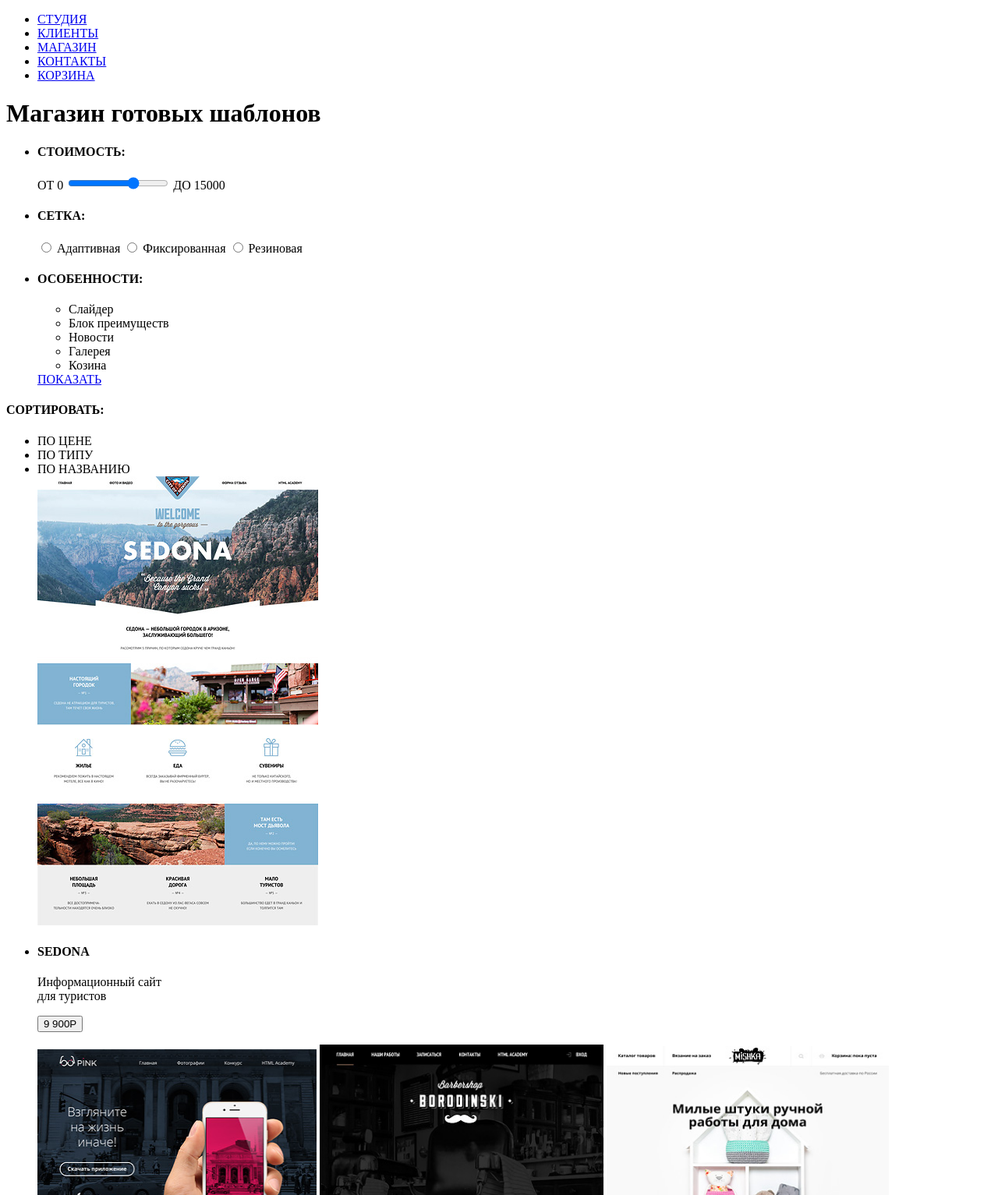
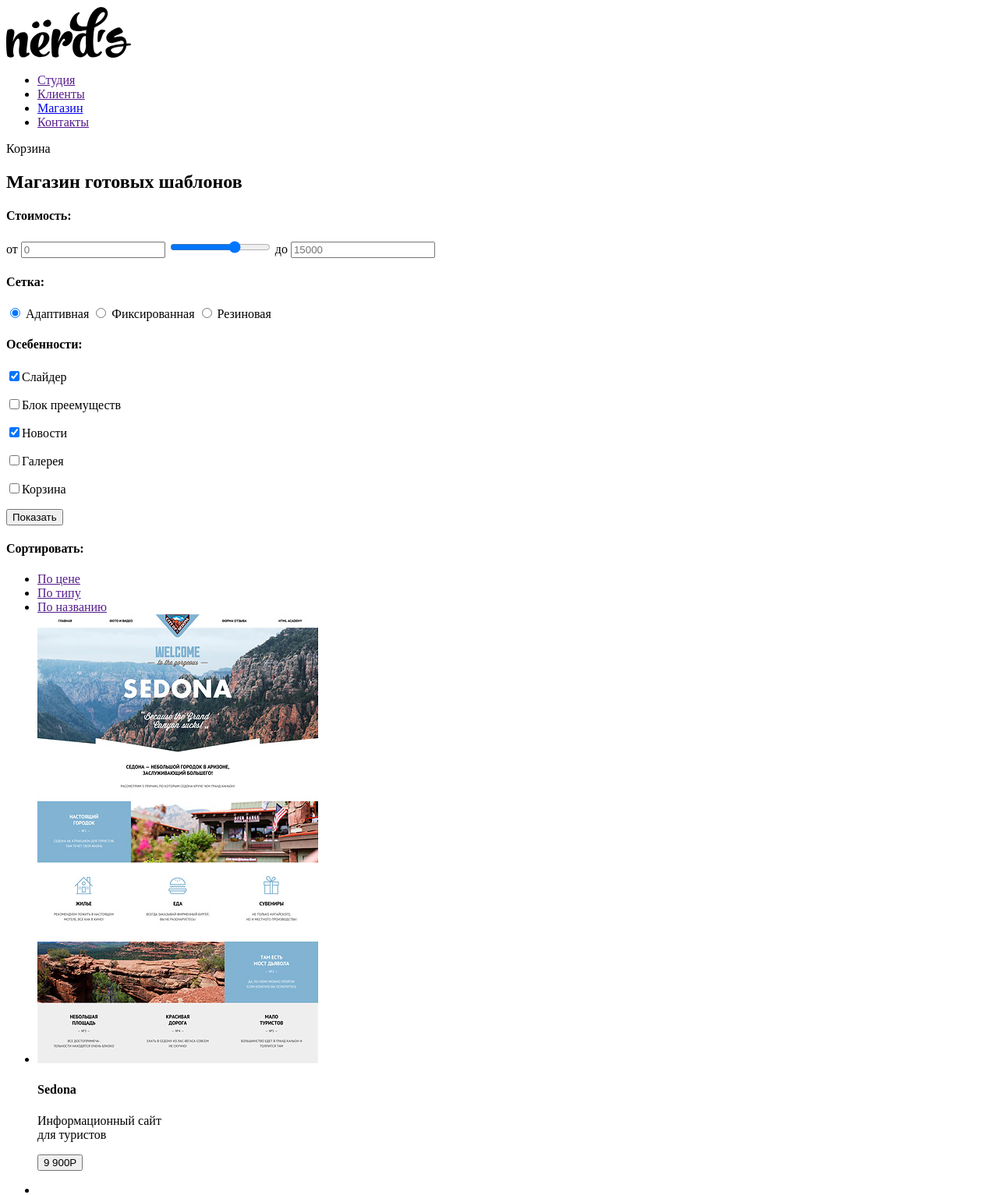
Before and after one commit to Squappi/663617-nerds-29, a plain HTML site: page catalog.html in a window 1280 px wide. Shown: the top 1533 px of the page at 78% size. Drawn offline with Linux system fonts and the light colour scheme.

Commit message:
Исправил ошибки разметки

```diff
--- a/catalog.html
+++ b/catalog.html
@@ -1,76 +1,74 @@
 <!DOCTYPE html>
-<html>
+<html lang="ru">
 <head>
-	<title>
-
-	</title>
+	<meta charset="utf-8">
+	<title>HTML Academy: Нёрдс</title>
 </head>
 <body>
 	<header>
   		<nav>
+  			<img src="img/svg/nerds-logo.svg" alt="" width="" height="">
   			<ul>
   				<li>
-  					<a href="blank.html">СТУДИЯ</a>
+  					<a href="">Студия</a>
   				</li>
   				<li>
-  					<a href="blank.html">КЛИЕНТЫ</a>
+  					<a href="">Клиенты</a>
   				</li>
-  				<li><a href="catalog.html">МАГАЗИН</a></li>
+  				<li><a href="catalog.html">Магазин</a></li>
   				<li>
-  					<a href="blank.html">КОНТАКТЫ</a>
+  					<a href="">Контакты</a>
   				</li>
-  				<li><a href="blank.html">КОРЗИНА</a></li>
   			</ul>
+  			<p>Корзина</p>
   		</nav>
 
   	</header>
   	<main>
+  		<section>
   			<h1>Магазин готовых шаблонов</h1>
-  		<section>
-  			<ul>
-  				<li>
-  				<div class="">
-  					<label for="cost"><h4>СТОИМОСТЬ:</h4></label>
-  					ОТ 0 <input type="range" name="cost" id="cost" min="0" max="15000" step="10000"> ДО 15000
+  				<div class="cost">
+  					<h4>Стоимость:</h4>
+  					<label for="cost"></label>
+  					от <input type="text" name="price-low" placeholder="0">
+  					 <input type="range" name="cost" id="cost" min="0" max="15000" step="1" value="10000">
+  					 до <input type="text" name="price-high" placeholder="15000">
   				</div>
-  				</li>
-  			<li>
+  			<div class="radio">
   			<form action="">
-  				<h4>СЕТКА:</h4>
-  					<div class="">
-  						<input type="radio" name="grid" id="button1" value="Adaptive">
-  						<label for="button1" checked>Адаптивная</label>
+  				<div class="form_blok"></div>
+  				<h4>Сетка:</h4>
+  						<input type="radio" name="grid" id="button1" value="Adaptive" checked>
+  						<label for="button1">Адаптивная</label>
   						<input type="radio" name="grid" value="Fixed" id="button2">
   						<label for="button2">Фиксированная</label>
   						<input type="radio" name="grid" value="Rubber" id="button3">
   						<label for="button3">Резиновая</label>
   			</div>
   			</form>
-  			</li>
-  			<li>
-  			<h4>ОСОБЕННОСТИ:</h4>
+  			<div class="features">
+  				<h4>Осебенности:</h4>
+  					<form action="">
+  						<p><input type="checkbox" name="Slider" value="Slider" checked>Слайдер</p>
+  						<p><input type="checkbox" name="Advantages" value="Advantages">Блок преемуществ</p>
+  						<p><input type="checkbox" name="News" value="News" checked>Новости</p>
+  						<p><input type="checkbox" name="Gallery" value="Gallery">Галерея</p>
+  						<p><input type="checkbox" name="Basket" value="Basket">Корзина</p>
+  					</form>
+  					<form action="">
+  						<button type="submit" name="show">Показать</button>
+  					</form>
+  			</div>
+  			<div class="">
+  			<h4>Сортировать:</h4>
   				<ul>
-  					<li>Слайдер</li>
-  					<li>Блок преимуществ</li>
-  					<li>Новости</li>
-  					<li>Галерея</li>
-  					<li>Козина</li>
-  				</ul>
-  				</li>
-  				<a href="blank.html">ПОКАЗАТЬ</a>
-  			</ul>
-  		</section>
-  		<section>
-  			<h4>СОРТИРОВАТЬ:</h4>
-  				<ul>
-  						<li>ПО ЦЕНЕ</li>
-  						<li>ПО ТИПУ</li>
-  						<li>ПО НАЗВАНИЮ</li>
-  						<a href="blank.html">
-  						<img src="img/catalog/img-sedona.png" width="360" height="576">
+  						<li><a href="">По цене</a></li>
+  						<li><a href="">По типу</a></li>
+  						<li><a href="">По названию</a></li>
   						</a>
   						<li>
-  							<h4>SEDONA</h4>
+  							<img src="img/catalog/img-sedona.png" width="360" height="576" alt="">
+  							<h4>Sedona</h4>
   							<p>Информационный сайт<br>
   								для туристов
   							</p>
@@ -79,16 +77,26 @@
   							</p>
   						</li>
   						<li>
-  						<img src="img/catalog/img-pink.png " width="358" height="576">
-  						<img src="img/catalog/img-barbershop.png" width="364" height="582">
-  						<img src="img/catalog/img-mishka.png" width="362" height="580">
-  						<img src="img/catalog/img-aplus.png" width="364" height="582">
-  						<img src="img/catalog/img-kvast.png" width="362" height="580">
+  							<li>
+  								<img src="img/catalog/img-pink.png " width="358" height="576" alt="Сайт Седона"></li>
+  							<li>
+  								<img src="img/catalog/img-barbershop.png" width="364" height="582" alt="Сайт Барбершоп"></li>
+  							<li>
+  								<img src="img/catalog/img-mishka.png" width="362" height="580" alt="Сайт Мишка">
+  							</li>
+  							<li>
+  								<img src="img/catalog/img-aplus.png" width="364" height="582" alt="Сайт А Плюс">
+  							</li>
+  							<li>
+  								<img src="img/catalog/img-kvast.png" width="362" height="580" alt="Сайт Кваст">
+  							</li>
   						</li>
   				</ul>
+  			</div>
+  			</section>
   				<ul>
       				<li>
-        <a>1</a>
+        				<a href="">1</a>
       				</li>
       				<li>
         				<a href="#">2</a>
@@ -97,20 +105,19 @@
         				<a href="#">3</a>
       				</li>
       				<li>
-        <a href="#">СЛЕДУЮЩАЯ</a>
+        				<a href="#">Следующая</a>
       				</li>
     			</ul>
-  		</section>
   	</main>
   	<footer>
   		<section>
-   			<h4>NЁRDS DESIGN STUDIO</h4>
+   			<h4>Nёrds design studio</h4>
    			<p>
    				191186, Санкт-Петербург, ул. Б.<br> Конюшенная, д. 19/8<br>
    				<br>
    				тел. +7(812)275-75-75<br>
    			</p>
-   			<a href="blank.html">Напишите нам</a>
+   			<a href="">Напишите нам</a>
    		</section>
    		<section>
    			<!-- карта-->
```
Also changed, not shown: index.html (+44 -39 lines), img/svg/Group 5.png (added), img/svg/nerds-logo.svg (added). Lines whose indentation alone changed are shown as unchanged.
